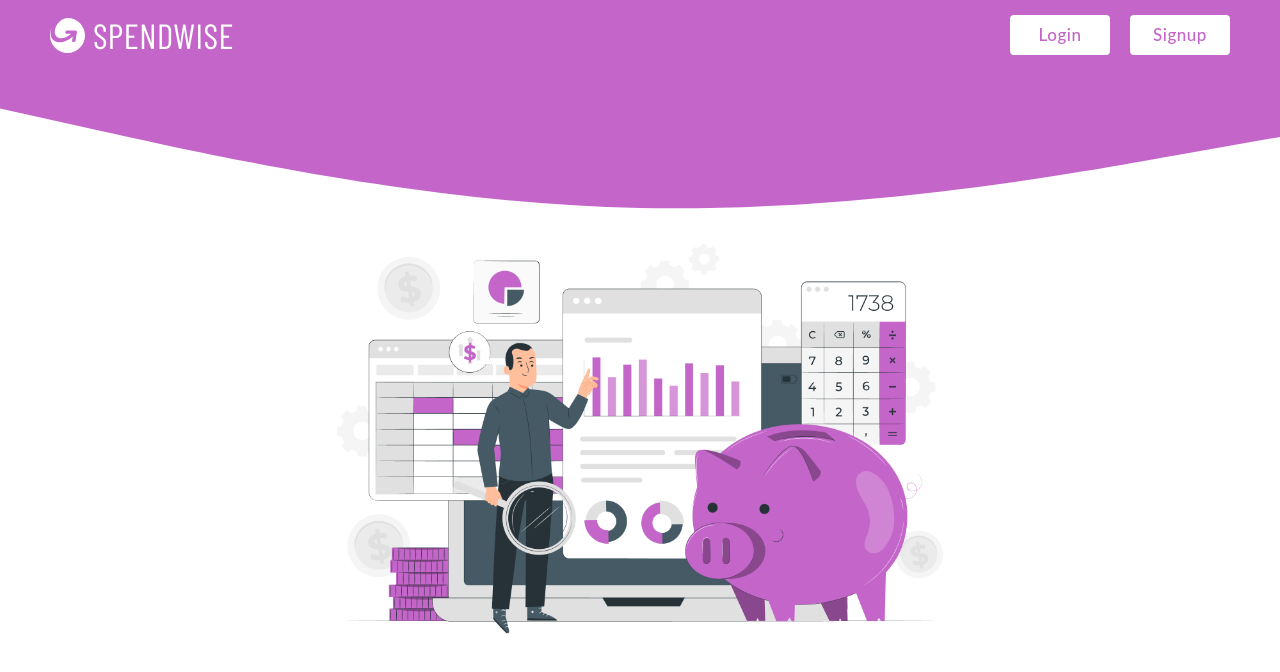
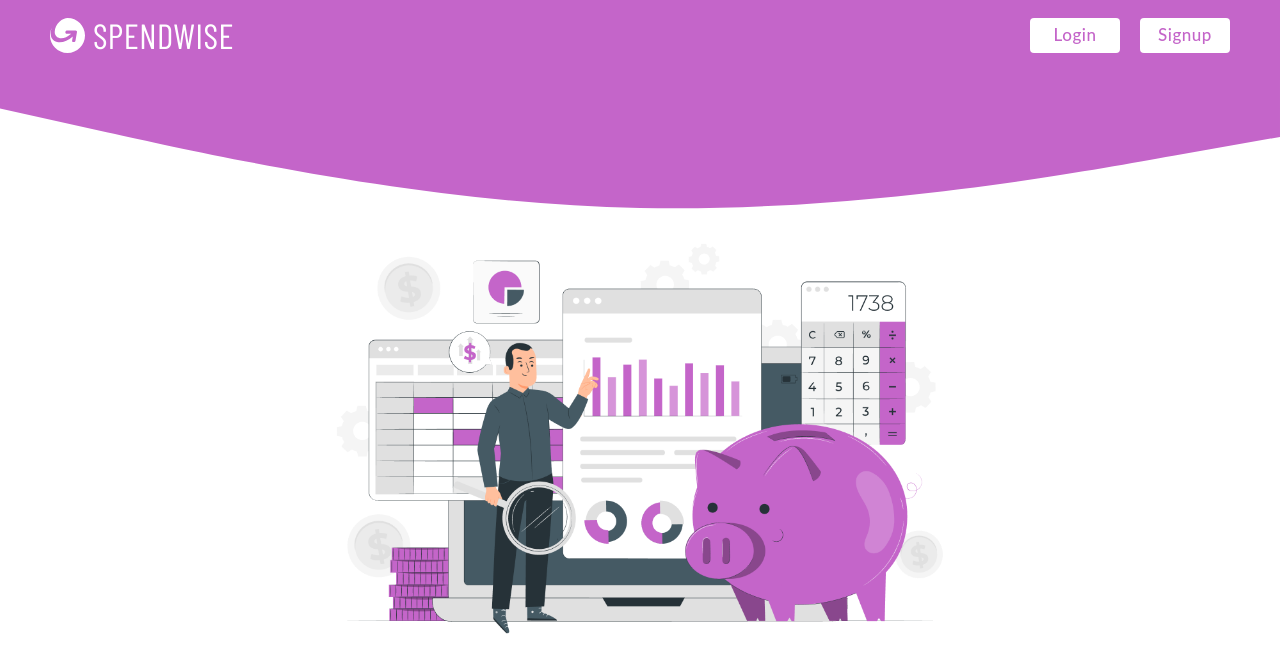
Before and after one commit to ani1609/Spendwise, a React (Create React App) app in the folder client/: page / in a window 1280 px wide. Shown: the top 672 px of the page. Built offline with nearby package versions, Linux system fonts and the light colour scheme; a web font is replaced by a local one.

Commit message:
ui tweaks

```diff
--- a/client/src/styles/Navbar.css
+++ b/client/src/styles/Navbar.css
@@ -52,8 +52,8 @@
 
 .login_signup_container button
 {
-    height: 40px;
-    width: 100px;
+    height: 35px;
+    width: 90px;
     border: none;
     outline: none;
     border-radius: 0.25rem;
```
